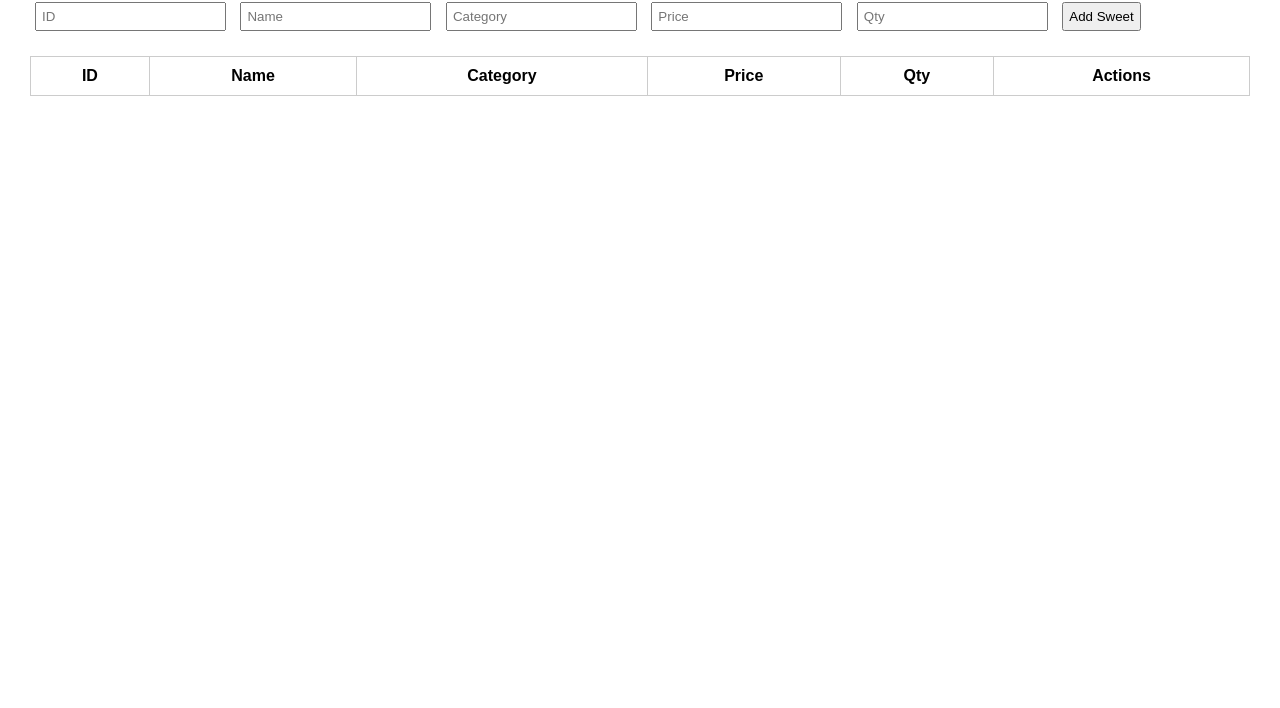
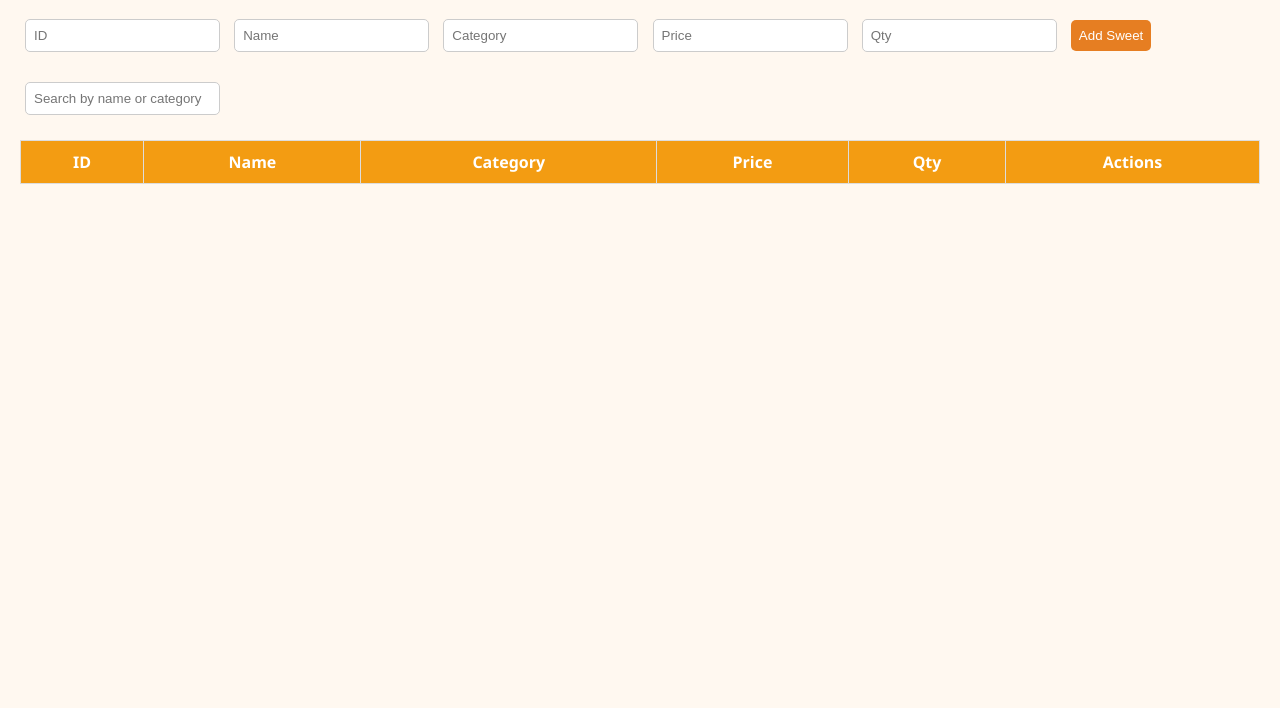
Before and after one commit to Hanifa227/Kata-Sweet-Shop-Management-System, a website: page public/index.html in a window 1280 px wide. Shown: the part 92-800 px from the top of the page. Drawn offline with Linux system fonts and the light colour scheme.

Commit message:
Add frontend UI and update README with setup and test instructions

```diff
--- /dev/null
+++ b/public/css/style.css
@@ -0,0 +1,52 @@
+body {
+  font-family: 'Segoe UI', sans-serif;
+  background: #fff8f0;
+  margin: 0;
+  padding: 20px;
+}
+
+h1 {
+  text-align: center;
+  color: #c0392b;
+}
+
+input, button {
+  margin: 5px;
+  padding: 8px;
+  border-radius: 5px;
+  border: 1px solid #ccc;
+}
+
+button {
+  background-color: #e67e22;
+  color: white;
+  border: none;
+  cursor: pointer;
+}
+
+button:hover {
+  background-color: #d35400;
+}
+
+table {
+  width: 100%;
+  margin-top: 20px;
+  border-collapse: collapse;
+  background-color: #fff;
+}
+
+th, td {
+  padding: 10px;
+  border: 1px solid #ddd;
+  text-align: center;
+}
+
+th {
+  background-color: #f39c12;
+  color: white;
+  cursor: pointer;
+}
+
+tr:nth-child(even) {
+  background-color: #f9f9f9;
+}
--- a/public/index.html
+++ b/public/index.html
@@ -9,6 +9,8 @@
     th, td { padding: 10px; border: 1px solid #ccc; }
     input, button { margin: 5px; padding: 5px; }
   </style>
+  <link rel="stylesheet" href="css/style.css" />
+
 </head>
 <body>
   <h1>🍬 Sweet Shop Management</h1>
@@ -22,12 +24,25 @@
     <button onclick="addSweet()">Add Sweet</button>
   </div>
 
+  <div style="margin-top: 20px;">
+  <input
+    id="searchBox"
+    placeholder="Search by name or category"
+    oninput="renderTable()" />
+  </div>
+
   <table id="sweetTable">
     <thead>
-      <tr>
-        <th>ID</th><th>Name</th><th>Category</th><th>Price</th><th>Qty</th><th>Actions</th>
-      </tr>
+        <tr>
+            <th onclick="sortTable('id')">ID</th>
+            <th onclick="sortTable('name')">Name</th>
+            <th onclick="sortTable('category')">Category</th>
+            <th onclick="sortTable('price')">Price</th>
+            <th onclick="sortTable('quantity')">Qty</th>
+            <th>Actions</th>
+        </tr>
     </thead>
+
     <tbody></tbody>
   </table>
 
--- a/public/ui.js
+++ b/public/ui.js
@@ -46,6 +46,7 @@ class Sweets {
 }
 
 const shop = new Sweets();
+let currentSort = { field: null, asc: true };
 
 function addSweet() {
   const sweet = {
@@ -62,7 +63,34 @@ function addSweet() {
 function renderTable() {
   const table = document.querySelector("#sweetTable tbody");
   table.innerHTML = "";
-  shop.viewSweets().forEach(s => {
+
+  let sweets = shop.viewSweets();
+
+  // 🔍 Search filter
+  const query = document.getElementById("searchBox")?.value.toLowerCase();
+  if (query) {
+    sweets = sweets.filter(s =>
+      s.name.toLowerCase().includes(query) ||
+      s.category.toLowerCase().includes(query)
+    );
+  }
+
+  // 🔃 Sorting
+  if (currentSort.field) {
+    sweets.sort((a, b) => {
+      const valA = a[currentSort.field];
+      const valB = b[currentSort.field];
+      if (typeof valA === "number") {
+        return currentSort.asc ? valA - valB : valB - valA;
+      }
+      return currentSort.asc
+        ? valA.localeCompare(valB)
+        : valB.localeCompare(valA);
+    });
+  }
+
+  // Render rows
+  sweets.forEach(s => {
     const row = document.createElement("tr");
     row.innerHTML = `
       <td>${s.id}</td>
@@ -79,4 +107,15 @@ function renderTable() {
   });
 }
 
+
+function sortTable(field) {
+  if (currentSort.field === field) {
+    currentSort.asc = !currentSort.asc; // toggle order
+  } else {
+    currentSort = { field, asc: true };
+  }
+  renderTable();
+}
+
+
 renderTable();
```
Also changed, not shown: README.md, 1 other file.
